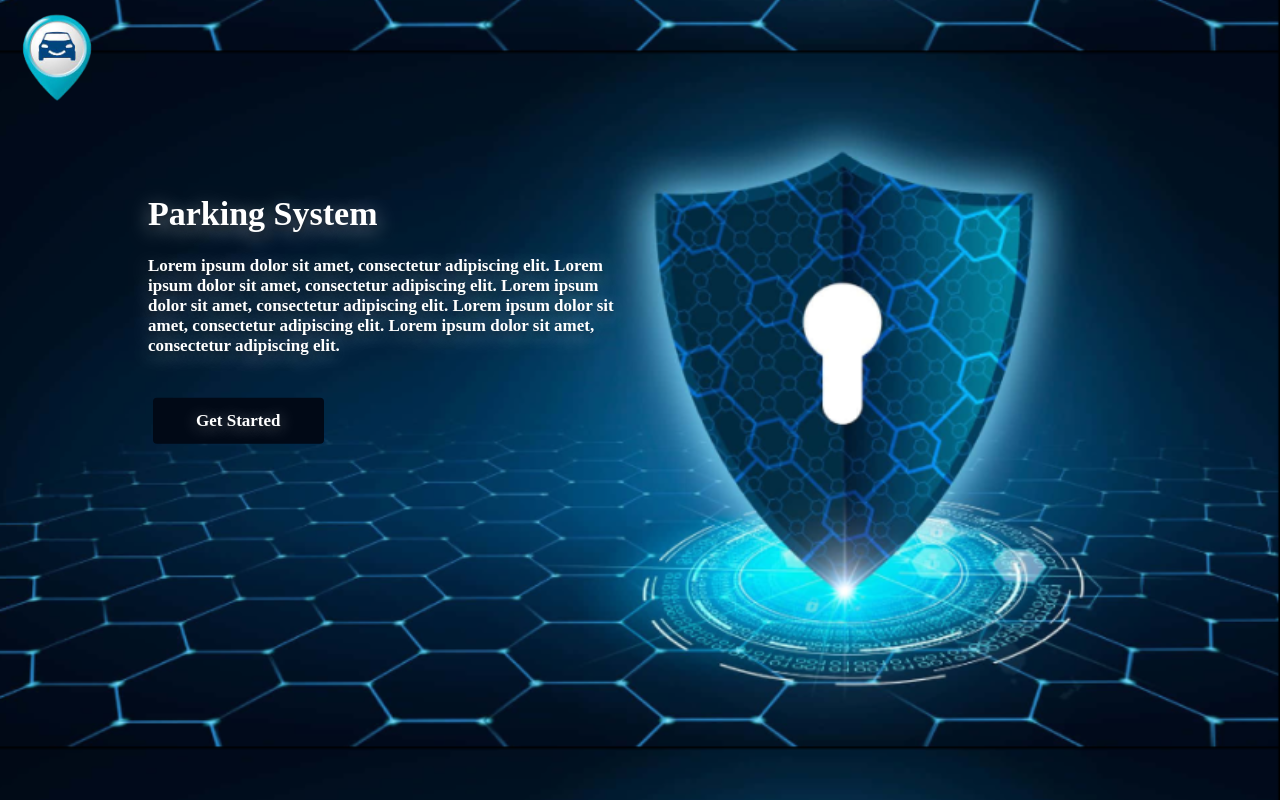
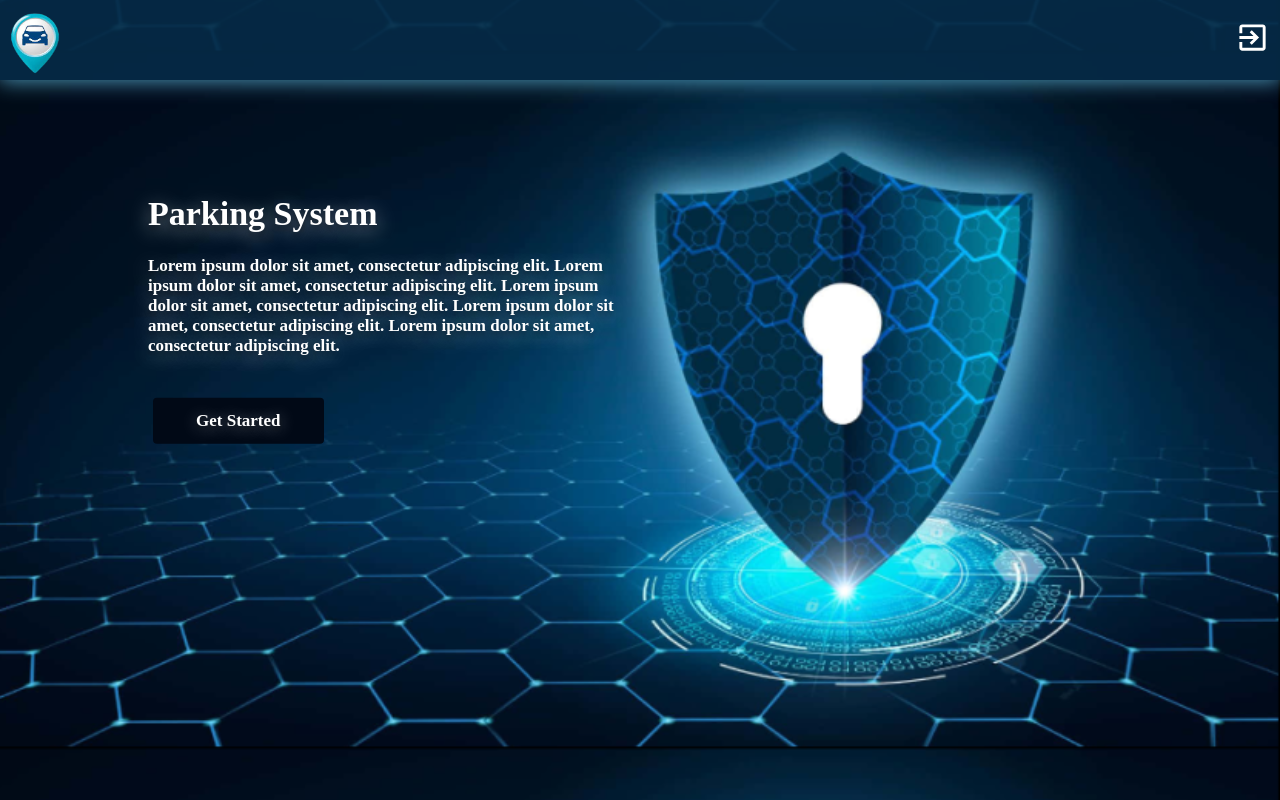
Before and after one commit to raghad-ns/smart-parking-ui, a React (Create React App) app: page / in a window 1280 px wide. Built offline with nearby package versions, Linux system fonts and the light colour scheme.

Commit message:
Application header initial layout & functionality

```diff
--- a/src/App.scss
+++ b/src/App.scss
@@ -7,12 +7,17 @@
   background-position: center;
   height: 100vh;
   width: 100%;
+
   .logo {
     position: absolute;
-    top: 10px; /* Adjust top position as needed */
-    left: 7px; /* Adjust left position as needed */
-    width: 100px; /* Set the width of the logo */
-    height: auto; /* Maintain aspect ratio */
+    top: 10px;
+    /* Adjust top position as needed */
+    left: 0px;
+    /* Adjust left position as needed */
+    width: 70px;
+    /* Set the width of the logo */
+    height: auto;
+    /* Maintain aspect ratio */
     z-index: 1;
   }
 }
--- a/src/App.tsx
+++ b/src/App.tsx
@@ -2,7 +2,6 @@ import React from 'react';
 import './App.scss';
 import Intro from './Pages/Introduction/intro';
 import Login from './Pages/Login/login';
-import logo from "./ps-logo.png";
 import Register from './Pages/Registration/register';
 import { BrowserRouter, Routes, Route } from 'react-router-dom';
 import Home from './Pages/home/home.page';
@@ -15,13 +14,14 @@ import SetPassword from './Pages/setPassword/setPassword';
 import UserProvider from './providers/user.provider';
 import EmailSimulator from './Pages/email-simulator/email-simulator.page';
 import RoleGuard from './components/core/role-guard/role-guard.component';
+import Header from './components/core/header/header';
 function App() {
   return (
     <div className="App">
       <div className="background-image">
-        <img className="logo" src={logo} alt="Logo" />
         <UserProvider>
           <BrowserRouter>
+            <Header />
             <Routes>
               <Route path='/' element={<Intro />} />
               <Route path='/signin' element={<Login />} />
--- /dev/null
+++ b/src/components/core/header/header.scss
@@ -0,0 +1,21 @@
+.headerWrapper {
+    background-color: #062b46ed;
+    position: fixed;
+    width: 100%;
+    height: 10%;
+    box-shadow: 0px 0px 20px 1px #4e9bbb;
+    display: flex;
+    flex-direction: row;
+    align-items: center;
+    padding: 10px;
+    box-sizing: border-box;
+    justify-content: flex-end;
+
+    .signoutIcon {
+        background: none;
+        width: fit-content;
+        padding: 0px;
+        margin: 0px;
+    }
+
+}
--- /dev/null
+++ b/src/components/core/header/header.tsx
@@ -0,0 +1,26 @@
+import React from 'react'
+import './header.scss'
+import logo from '../../../ps-logo.png';
+import { ExitToApp } from '@mui/icons-material'
+import { UserContext } from '../../../providers/user.provider';
+
+const Header = () => {
+    const user = React.useContext(UserContext)
+
+    const handleSignout = () => {
+        console.log('Signing out... ')
+        user.setUser && user.setUser(undefined)
+    }
+    return (
+        <div className='headerWrapper'>
+            <img className="logo" src={logo} alt="Logo" />
+            {user.user &&
+                <button className='signoutIcon' onClick={(handleSignout)}>
+                    <ExitToApp fontSize='large' />
+                </button>
+            }
+        </div>
+    )
+}
+
+export default Header
```
